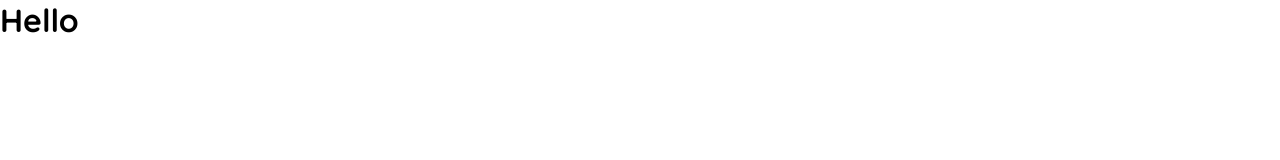
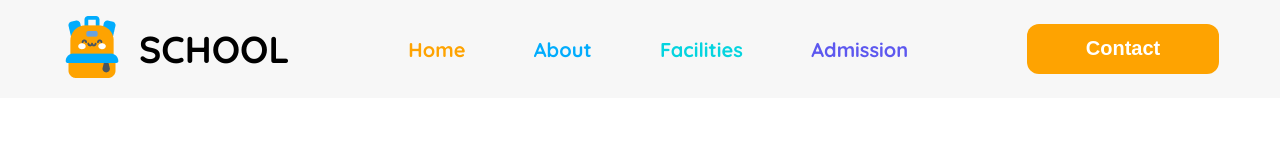
Before and after one commit to mdiffatbari/assignment-2-mdiffatbari, a plain HTML site: page index.html in a window 1280 px wide. Drawn offline with Linux system fonts and the light colour scheme.

Commit message:
menu bar done

```diff
--- a/index.html
+++ b/index.html
@@ -5,11 +5,37 @@
     <meta name="viewport" content="width=device-width, initial-scale=1.0">
     <title>Assignment 2</title>
     <link rel="stylesheet" href="https://cdnjs.cloudflare.com/ajax/libs/font-awesome/6.7.2/css/all.min.css" integrity="sha512-Evv84Mr4kqVGRNSgIGL/F/aIDqQb7xQ2vcrdIwxfjThSH8CSR7PBEakCr51Ck+w+/U6swU2Im1vVX0SVk9ABhg==" crossorigin="anonymous" referrerpolicy="no-referrer" />
-
     <link rel="stylesheet" href="style.css">
 
 </head>
 <body>
-    <h1>Hello</h1>
+    <header>
+        <nav class="">
+            <div class="nav-inner d-flex">
+                <div class="nav-logo d-flex">
+                    <div class="logo-img">
+                        <img src="assets/logo.png" alt="logo">
+                    </div>
+                    <div class="logo-tittle">
+                        <h3>SCHOOL</h3>
+                    </div>
+                </div>
+                <div class="nav-link">
+                    <a class="orange" href="#">Home</a>
+                    <a class="sky-blue" href="#">About</a>
+                    <a class="nv-3" href="#">Facilities</a>
+                    <a class="nv-4" href="#">Admission</a>
+                </div>
+                <div class="nav-button">
+                    <input class="btn-one" type="button" value="Contact">
+                </div>
+            </div>
+        </nav>
+    </header>
+
+
+    <main></main>
+    <footer></footer>
+
 </body>
 </html>
--- a/style.css
+++ b/style.css
@@ -11,3 +11,67 @@
 body{
     font-family: Quicksand;
 }
+
+.d-flex{
+    display: flex;
+}
+
+.btn-one{
+    font-weight: 600;
+    padding: 0.6rem;
+    width: 12rem;
+    height: 3.13rem;
+    font-size: 1.25rem;
+    border-radius: 12px;
+    background-color: #FEA301;
+    border: none;
+    color: white;
+}
+.text-center{
+    text-align: center;
+}
+.orange{
+    color: #FEA301;
+}
+.sky-blue{
+    color: #01ACFD;
+}
+.black{
+    color: #111111;
+}
+
+
+/* ====================nav section css========================= */
+header{
+    background-color: #F7F7F7;
+    padding: 1rem 0;
+}
+nav .logo-img{
+    max-width: 3.9rem;
+    margin-right: 1rem;
+}
+nav .logo-tittle{
+    font-weight: 700;
+    font-size: 2rem;
+}
+.nav-inner{
+    max-width: 1158px;
+    margin: 0 auto;
+    align-items: center;
+    justify-content: space-between;
+}
+.nav-logo{
+    align-items: center;
+}
+.nav-link a{
+    padding: 0 2rem;
+    text-decoration: none;
+    font-size: 1.25rem;
+    font-weight: 700;
+}
+.nav-link .nv-3{
+    color: #05D4DF;
+}
+.nav-link .nv-4{
+    color: #5D58EF;
+}
```
